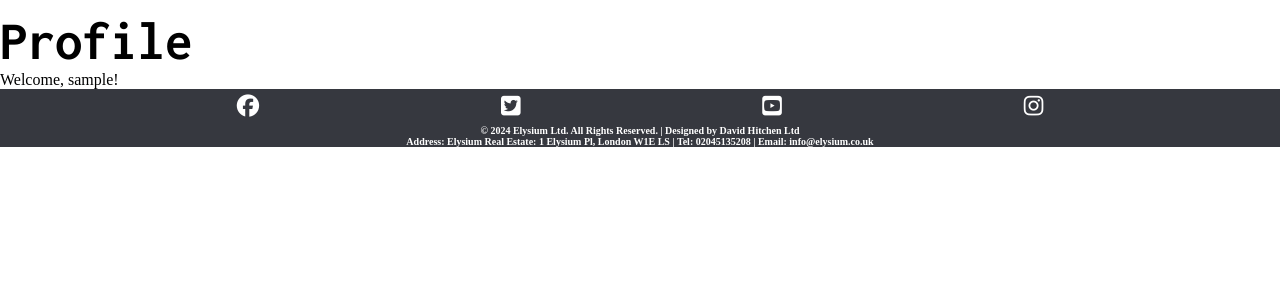
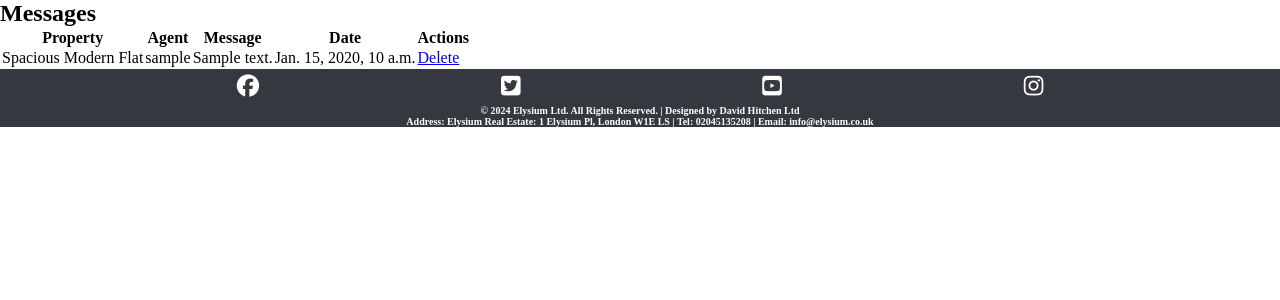
Before and after one commit to Dhitchen28963/elysium-realestate-django, a Django app: page /real_estate/messages/ in a window 1280 px wide. Shown: the part 70-370 px from the top of the page. Run offline with Django 4.2, Linux system fonts and the light colour scheme; a user stored in the database is signed in; data comes from the database, SQL or seed files in the repository; tables that the repository leaves empty hold one stand-in row (values such as "Sample post"); some libraries are stand-ins or nearby versions.

Commit message:
Added function to delete messages and added delete.html page

```diff
--- a/elysium_realestate/settings.py
+++ b/elysium_realestate/settings.py
@@ -27,7 +27,7 @@ TEMPLATES_DIR = os.path.join(BASE_DIR, 'templates')
 SECRET_KEY = os.environ.get("SECRET_KEY")
 
 # SECURITY WARNING: don't run with debug turned on in production!
-DEBUG = False
+DEBUG = True
 
 ALLOWED_HOSTS = ['8000-dhitchen289-elysiumreal-ptafi16ovfr.ws-eu114.gitpod.io', '.herokuapp.com']
 
--- a/real_estate/models.py
+++ b/real_estate/models.py
@@ -102,6 +102,7 @@ class FavoriteProperty(models.Model):
 class PropertyMessage(models.Model):
     property = models.ForeignKey(Property, on_delete=models.CASCADE)
     user = models.ForeignKey(User, on_delete=models.CASCADE)
+    agent = models.ForeignKey(User, related_name='agent_messages', on_delete=models.CASCADE, default=1)
     name = models.CharField(max_length=255)
     email = models.EmailField()
     message = models.TextField()
--- a/real_estate/templates/real_estate/messages.html
+++ b/real_estate/templates/real_estate/messages.html
@@ -1,8 +1,29 @@
 {% extends 'base.html' %}
 
-{% block title %}Profile{% endblock %}
-
 {% block content %}
-<h1>Profile</h1>
-<p>Welcome, {{ user.username }}!</p>
+<h2>Messages</h2>
+<table>
+    <thead>
+        <tr>
+            <th>Property</th>
+            <th>Agent</th>
+            <th>Message</th>
+            <th>Date</th>
+            <th>Actions</th>
+        </tr>
+    </thead>
+    <tbody>
+        {% for message in messages %}
+        <tr>
+            <td>{{ message.property.title }}</td>
+            <td>{{ message.agent.username }}</td>
+            <td>{{ message.message }}</td>
+            <td>{{ message.created_on }}</td>
+            <td>
+                <a href="{% url 'delete_message' message.id %}">Delete</a>
+            </td>
+        </tr>
+        {% endfor %}
+    </tbody>
+</table>
 {% endblock %}
--- a/real_estate/urls.py
+++ b/real_estate/urls.py
@@ -14,7 +14,8 @@ urlpatterns = [
     path('favorites/', views.view_favorites, name='view_favorites'),
     path('contact-property/<int:property_id>/', views.contact_property, name='contact_property'),
     path('profile/', views.ProfileView.as_view(), name='profile'),
-    path('messages/', views.MessagesView.as_view(), name='view_messages'),
+    path('messages/', views.view_messages, name='view_messages'),
+    path('messages/delete/<int:message_id>/', views.delete_message, name='delete_message'),
     path('save-search/', views.save_search, name='save_search'),
     path('delete-saved-search/<int:search_id>/', views.delete_saved_search, name='delete_saved_search'),
     path('saved-searches/', views.view_saved_searches, name='view_saved_searches'),
--- a/real_estate/views.py
+++ b/real_estate/views.py
@@ -2,7 +2,7 @@ from django.shortcuts import render, get_object_or_404, redirect
 from django.db.models import Q
 from django.http import JsonResponse
 from django.core.mail import send_mail
-from django.contrib import messages
+from django.contrib import messages as django_messages
 from django.contrib.auth.decorators import login_required
 from django.utils.decorators import method_decorator
 from django.views.generic import TemplateView
@@ -123,14 +123,25 @@ def property_detail(request, slug):
     }
     return render(request, 'real_estate/property_detail.html', context)
 
-
+@login_required
 def contact_agent(request, property_id):
     if request.method == 'POST':
         property = get_object_or_404(Property, id=property_id)
-        message = request.POST.get('message')
+        agent = property.agent
+        name = request.POST.get('name')
+        email = request.POST.get('email')
+        message_text = request.POST.get('message')
+
+        PropertyMessage.objects.create(
+            property=property,
+            user=request.user,
+            agent=agent,
+            name=name,
+            email=email,
+            message=message_text
+        )
         return JsonResponse({'status': 'message sent'})
     return JsonResponse({'status': 'error'}, status=400)
-
 
 @login_required
 def add_to_favorites(request, property_id):
@@ -181,6 +192,19 @@ def contact_property(request, property_id):
         return JsonResponse({'status': 'message sent'})
     return JsonResponse({'status': 'error'}, status=400)
 
+@login_required
+def view_messages(request):
+    user_messages = PropertyMessage.objects.filter(user=request.user)
+    return render(request, 'real_estate/messages.html', {'messages': user_messages})
+
+@login_required
+def delete_message(request, message_id):
+    message = get_object_or_404(PropertyMessage, id=message_id, user=request.user)
+    if request.method == 'POST':
+        message.delete()
+        django_messages.success(request, 'Message deleted successfully.')
+        return redirect('view_messages')
+    return render(request, 'real_estate/delete_message.html', {'message': message})
 
 @login_required
 def schedule_viewing(request, slot_id):
```
Also changed, not shown: real_estate/templates/real_estate/delete_message.html (added, +11 -0 lines), real_estate/migrations/0017_propertymessage_agent.py (added).
